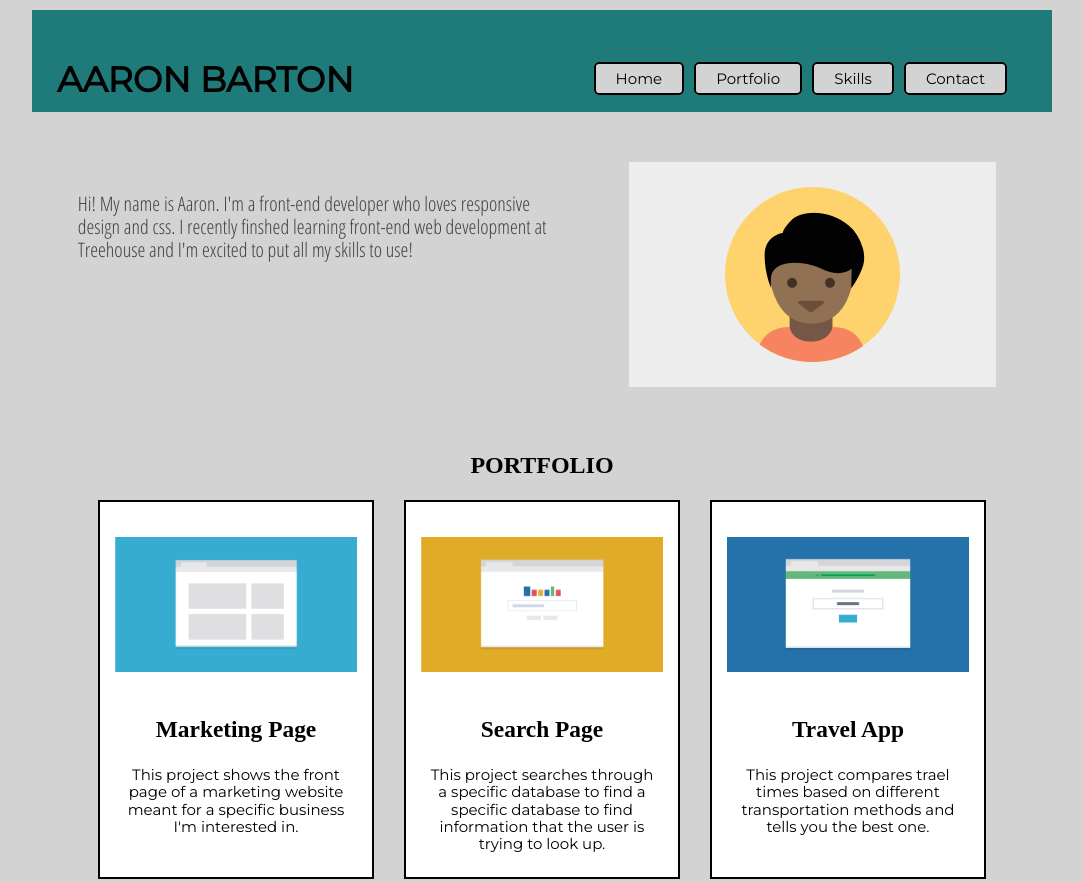
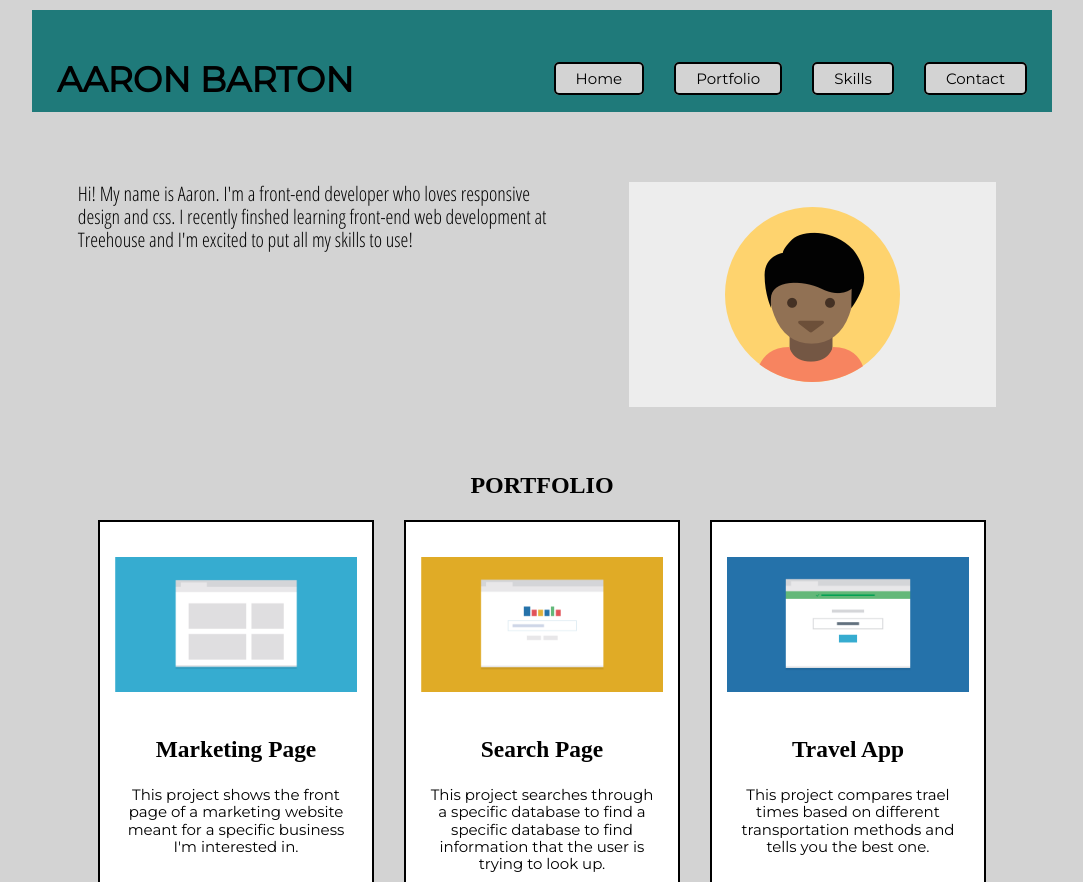
Before and after one commit to Ahunter24/techdegree-project-2, a plain HTML site: page index.html in a window 1280 px wide. Shown: the top 882 px of the page, without its empty margins (98-1181 px from the left). Drawn offline with Linux system fonts and the light colour scheme.

Commit message:
fixed 320 nav error

```diff
--- a/css/style.css
+++ b/css/style.css
@@ -3,15 +3,10 @@
   box-sizing: border-box;
 }
 
-.container {
-
-}
 
 body {
   background-color: lightgray;
   padding: 10px;
-
-
 }
 
 .main {
@@ -39,11 +34,6 @@ nav a:hover {
   margin-bottom: 10px;
   text-transform: uppercase;
   font-family: 'Montserrat', sans-serif;
-
-}
-
-ul .main-ul {
-  width: 100%;
 }
 
 .main-ul li {
@@ -53,9 +43,6 @@ ul .main-ul {
   font-family: 'Montserrat', sans-serif;
   list-style-type: none;
   margin-left: -40px;
-  margin-right: 20px;
-
-
 }
 
 .profile-image {
@@ -78,8 +65,6 @@ ul .main-ul {
   margin-bottom: 5px;
   padding-bottom: 10px;
   font-family: 'Open Sans Condensed', sans-serif;
-
-
 }
 
 .main-content {
@@ -102,9 +87,9 @@ div
 }
 
 .main-content .card img {
- margin: 0 auto;
- width: 100%;
- padding: 15px;
+   margin: 0 auto;
+   width: 100%;
+   padding: 15px;
 }
 
 .main-content .card p {
@@ -114,7 +99,6 @@ div
   font-family: 'Montserrat', sans-serif;
   padding: 0 20px;
   background-color: white;
-
 }
 
 .skills p {
@@ -213,18 +197,6 @@ footer {
 
 
 
-
-
-
-
-
-
-
-
-
-
-
-
 @media (min-width: 768px) {
 
   a {
@@ -259,7 +231,6 @@ footer {
     background-color: inherit;
     margin-top: 5px;
     padding-left: 50px;
-
   }
 
   .main-ul li a {
@@ -280,15 +251,14 @@ footer {
   .profile-image {
     width: inherit;
     border: 0;
-    padding-right: -20px;
+    padding-top: 20px;
   }
 
   .profile p {
     font-size: 20px ;
     font-weight: lighter;
-    color: rgba(41, 39, 39, 0.86);
     width: 50%;
-    margin-top: 30px;
+    margin-top: 20px;
     border: 0;
     padding-right: 20px;
     text-align: left;
@@ -310,7 +280,6 @@ footer {
 
   .skills {
     padding-top: 20px;
-
   }
 
   .skills p {
@@ -383,16 +352,12 @@ footer {
     font-weight: lighter;
     padding-left: 20px;
     padding-top: 15px;
-
-  }
-  .main-nav li {
-    padding-left: 10px;
   }
 
   .main-nav ul li {
     padding-top: 50px;
+  }
 
-  }
   .main-nav {
     display: flex;
     flex-direction: row;
@@ -442,7 +407,6 @@ footer {
     margin-right: 60px;
   }
 
-
     .contact-info p {
       text-align: center;
       margin-left: 30px;
```
